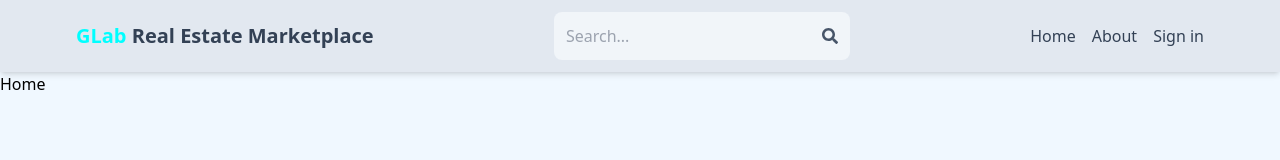
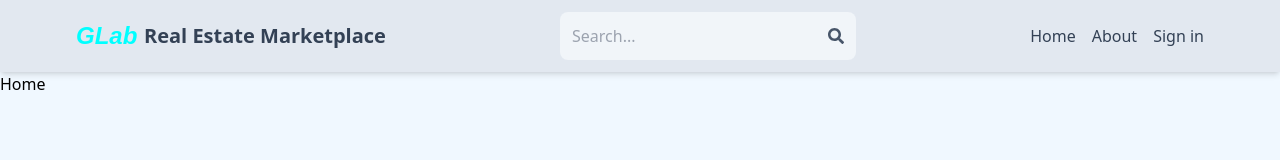
Before and after one commit to GLab-cloud/MERN, a React (Vite) app in the folder client/: page / in a window 1280 px wide. Shown: the top 160 px of the page. Built offline with nearby package versions, Linux system fonts and the light colour scheme; no server answers.

Commit message:
GLab logo new style

```diff
--- a/client/src/components/Header.jsx
+++ b/client/src/components/Header.jsx
@@ -10,8 +10,14 @@ export default function Header() {
     <header className="bg-slate-200 shadow-md">
       <div className="flex justify-between items-center max-w-6xl mx-auto p-3">
         <h3 className="font-bold text-sm sm:text-xl flex flex-wrap">
-          <h3 className="text-slate-800 logo-color">GLab&nbsp;</h3>
-          <span className="text-slate-700">Real Estate Marketplace</span>
+          <h3 className="logo">GLab&nbsp;</h3>
+          {/* <img
+            src="../src/assets/logo.png"
+            className="rounded-full h-14 w-14 object-cover"
+          ></img> */}
+          <span className="text-slate-700 items-center">
+            Real Estate Marketplace
+          </span>
         </h3>
         <form className="bg-slate-100 p-3 rounded-lg flex items-center">
           <input
--- a/client/src/index.css
+++ b/client/src/index.css
@@ -1,6 +1,9 @@
-.logo-color {
-  font-weight: 650;
+.logo {
+  font-weight: 700;
   color: aqua;
+  font-family: fantasy;
+  font-style: oblique;
+  font-size: x-large;
 }
 .add:hover {
   background: #f8f4f4 !important;
```
Also changed, not shown: client/src/assets/logo.png (added).
